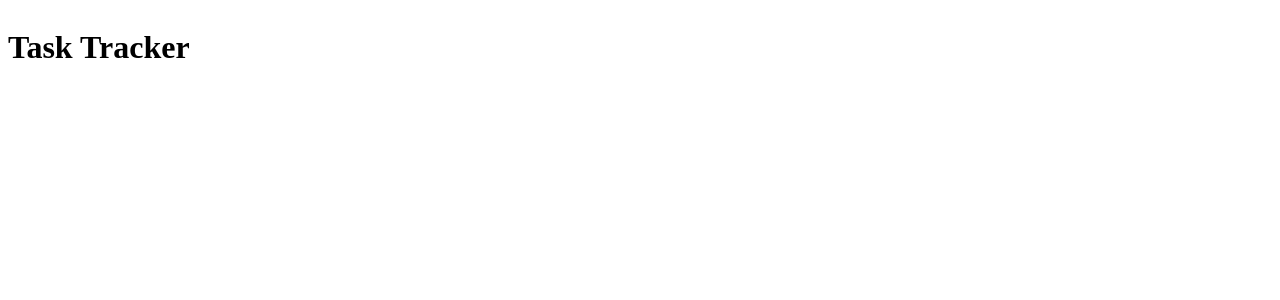
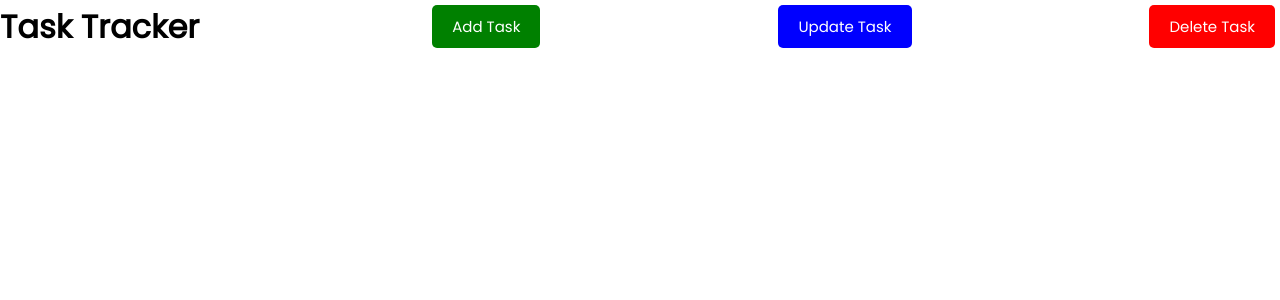
Before and after one commit to ergunDevv/TaskTracker-Vue.js-, a Vue app: page / in a window 1280 px wide. Shown: the top 300 px of the page. Built offline with nearby package versions, Linux system fonts and the light colour scheme.

Commit message:
TaskTracker Components and Button Events

```diff
--- a/src/App.vue
+++ b/src/App.vue
@@ -1,21 +1,87 @@
 <template>
   <div>
-      <Header />
+    <Header title="Task Tracker" />
   </div>
-
 </template>
 
 <script>
-import Header from './components/Header.vue'
+import Header from "./components/Header.vue";
 export default {
-  name: 'App',
+  name: "App",
   components: {
     Header,
-  }
-}
+  },
+  data() {
+    return {
+      tasks: [],
+    };
+  },
+  created() {
+    this.tasks = [
+      {
+        id:"1",
+        text:'Doctors Appointment',
+        day:'March 1st at 2.30pm',
+        reminder:true,
+      },
+      {
+        id:"2",
+        text:'Doctors Appointment',
+        day:'March 1st at 2.30pm',
+        reminder:true,
+      },
+      {
+        id:"3",
+        text:'Doctors Appointment',
+        day:'March 1st at 2.30pm',
+        reminder:true,
+      },
+
+    ];
+  },
+};
 </script>
 
 <style>
-
-
+@import url("https://fonts.googleapis.com/css2?family=Poppins:wght@300;400&display=swap");
+* {
+  box-sizing: border-box;
+  margin: 0;
+  padding: 0;
+}
+body {
+  font-family: "Poppins", sans-serif;
+}
+.container {
+  max-width: 500px;
+  margin: 30px auto;
+  overflow: auto;
+  min-height: 300px;
+  border: 1px solid steelblue;
+  padding: 30px;
+  border-radius: 5px;
+}
+.btn {
+  display: inline-block;
+  background: #000;
+  color: #fff;
+  border: none;
+  padding: 10px 20px;
+  margin: 5px;
+  border-radius: 5px;
+  cursor: pointer;
+  text-decoration: none;
+  font-size: 15px;
+  font-family: inherit;
+}
+.btn:focus {
+  outline: none;
+}
+.btn:active {
+  transform: scale(0.98);
+}
+.btn-block {
+  display: block;
+  width: 100%;
+}
 </style>
--- /dev/null
+++ b/src/components/Button.vue
@@ -0,0 +1,20 @@
+<template>
+    <button v-on:click="onClicked()" :style="{background:color}" class="btn"> {{ text }}</button>
+</template>
+
+
+<script>
+export default {
+    name: 'ButtonComponent',
+    props:{
+        text:String,
+        color:String
+    },
+    methods:{
+        onClicked(){
+            console.log('HEY IM CLICKED')
+        }
+    }
+}
+
+</script>
--- a/src/components/Header.vue
+++ b/src/components/Header.vue
@@ -1,14 +1,28 @@
 <template>
     <header>
-        <h1>Task Tracker</h1>
+        <h1>{{title}}</h1>
+        <ButtonComponent text="Add Task" color="green" />
+        <ButtonComponent text="Update Task" color="blue" />
+        <ButtonComponent text="Delete Task" color="red" />
     </header>
 </template>
 
 
 
 <script>
+import ButtonComponent from './Button.vue';
+
 export default {
     name : 'Header',
+    props: {
+        title:{
+            type:String,
+            default:'Hello world',
+        },
+    },
+    components:{
+        ButtonComponent
+    }
 }
 </script>
 
```
